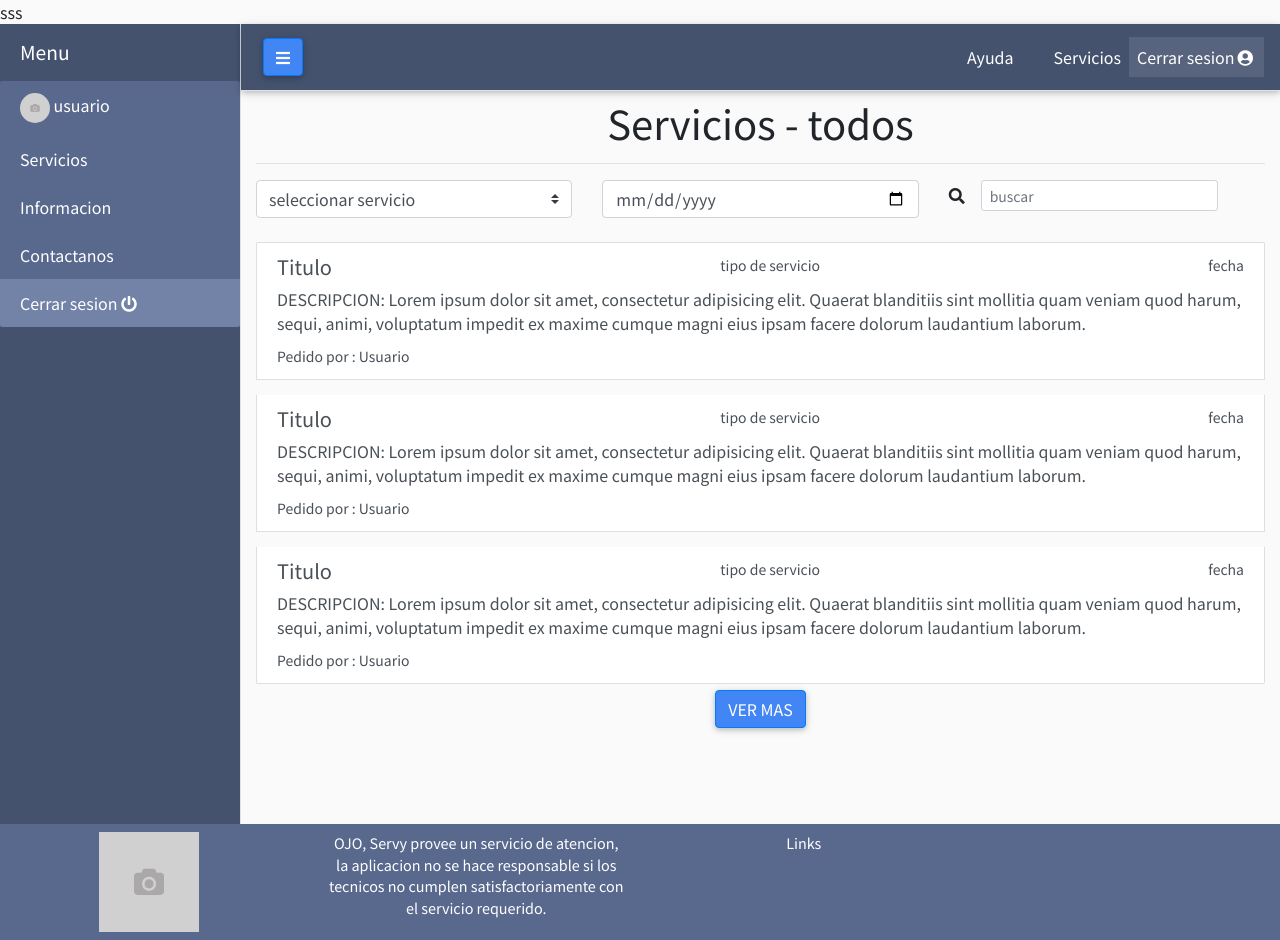
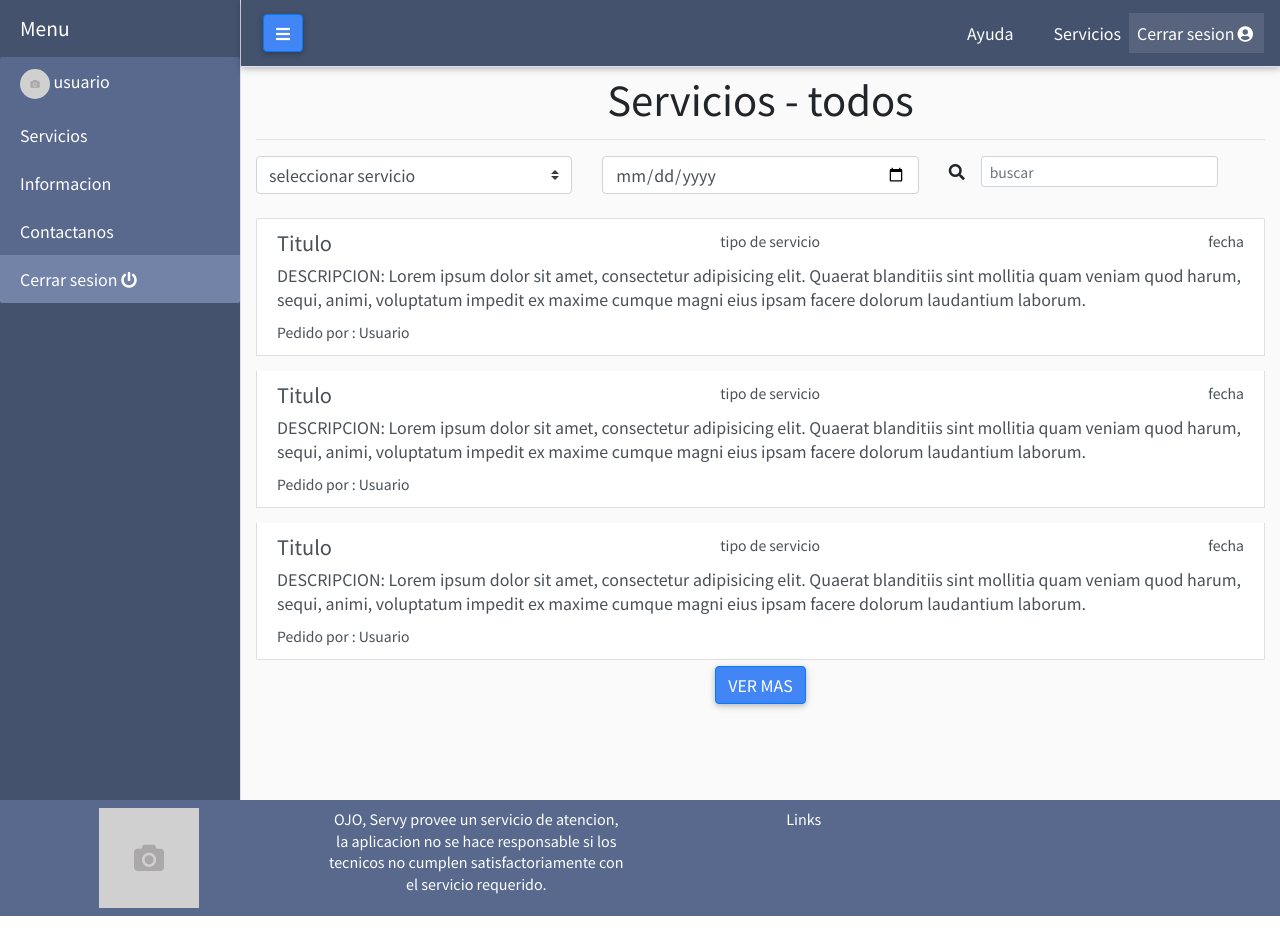
Before and after one commit to ignaciogzfr/Servy, a PHP site: page /vista-servicios.php in a window 1280 px wide. After the commit the page ends 916 px from the top, so only its background shows below. Run offline with PHP 8.4, Linux system fonts and the light colour scheme; some libraries are stand-ins or nearby versions.

Commit message:
Update vista-servicios.php

```diff
--- a/vista-servicios.php
+++ b/vista-servicios.php
@@ -14,7 +14,6 @@
 <!-- Material Design Bootstrap -->
 <link href="https://cdnjs.cloudflare.com/ajax/libs/mdbootstrap/4.8.3/css/mdb.min.css" rel="stylesheet">
 
-sss
 <!-- Toastr Alerts CSS -->
 <link rel="stylesheet" href="https://cdnjs.cloudflare.com/ajax/libs/toastr.js/latest/toastr.min.css">
 
```
